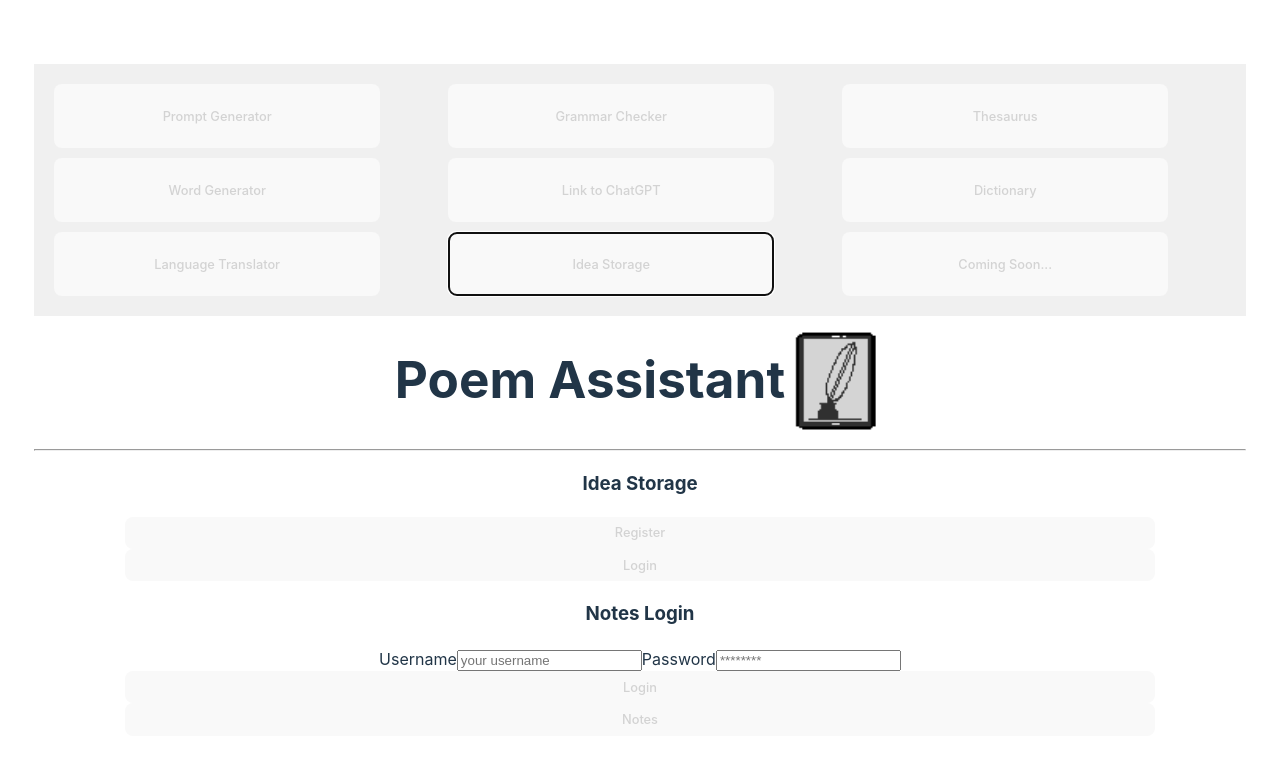
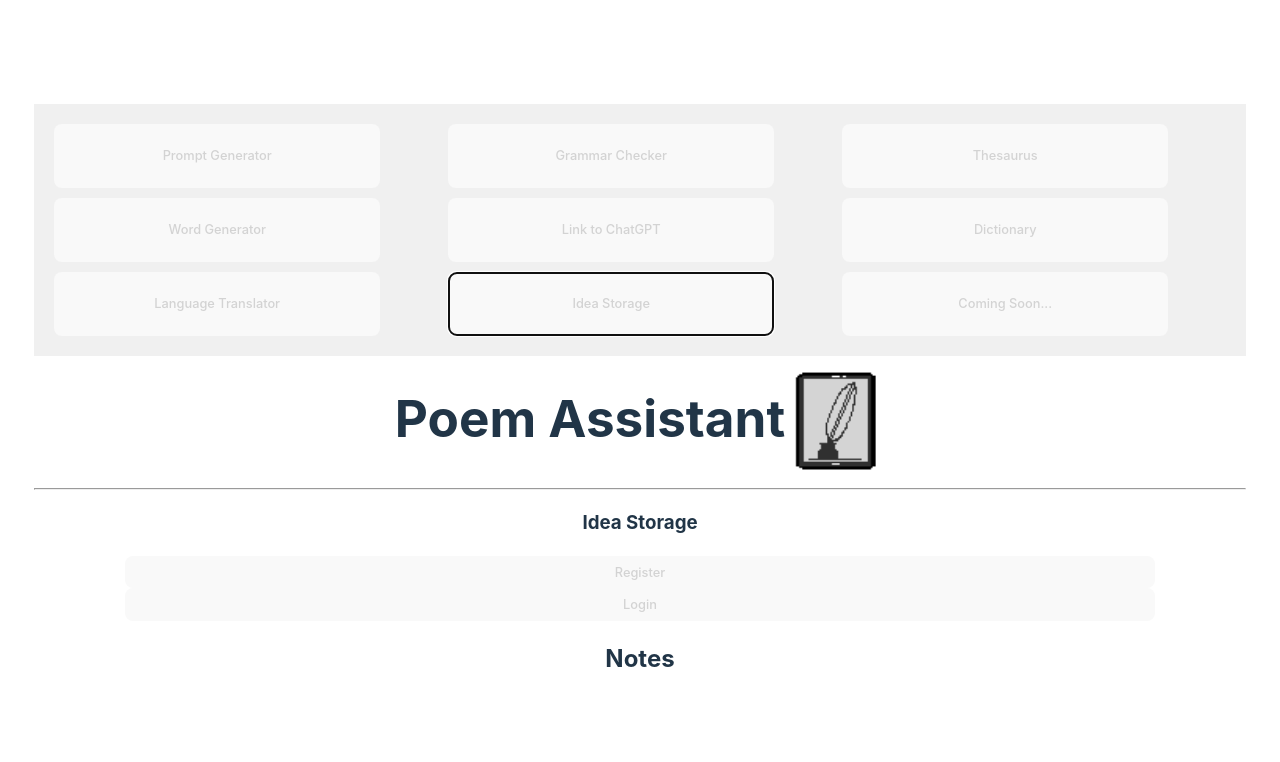
Before and after one commit to ross-ian28/poem-assistant-ui, a React (Create React App) app: page / in a window 1280 px wide. Both pictures are taken after a click on the button "Idea Storage". Shown: the top 762 px of the page. Built offline with nearby package versions, Linux system fonts and the light colour scheme.

Commit message:
Add register and login components

```diff
--- a/src/components/IdeaStorage/IdeaStorage.jsx
+++ b/src/components/IdeaStorage/IdeaStorage.jsx
@@ -4,7 +4,7 @@ import { Login } from '.././Login/Login.jsx';
 import { Notes } from '.././Notes/Notes.jsx';
 
 export const IdeaStorage  = () => {
-    const [currentPage, setCurrentPage] = useState('login');
+    const [currentPage, setCurrentPage] = useState('notes');
 
     const togglePage = (pageName) => {
         setCurrentPage(pageName);
--- a/src/components/Notes/Notes.jsx
+++ b/src/components/Notes/Notes.jsx
@@ -0,0 +1,7 @@
+export const Notes = () => {
+    return (
+      <div>
+        <h2>Notes</h2>
+      </div>
+    );
+};
--- a/src/components/Register/Register.jsx
+++ b/src/components/Register/Register.jsx
@@ -0,0 +1,7 @@
+export const Register = () => {
+    return (
+      <div>
+        <h2>Reigster</h2>
+      </div>
+    );
+};
```
